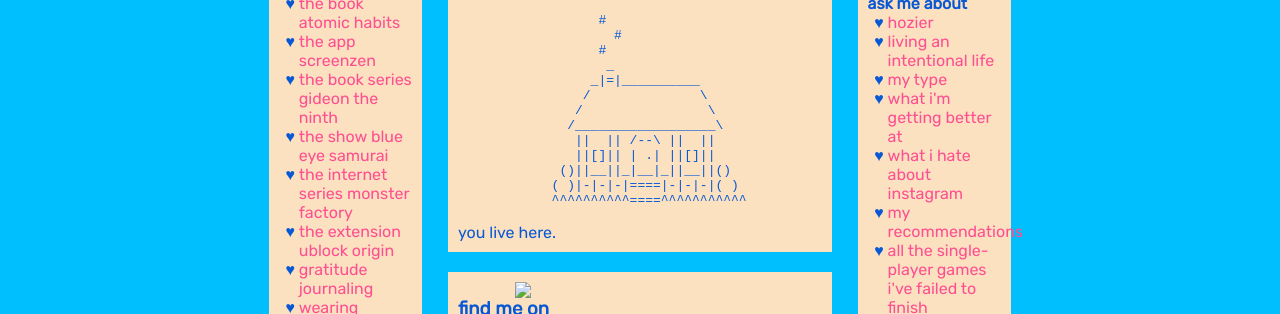
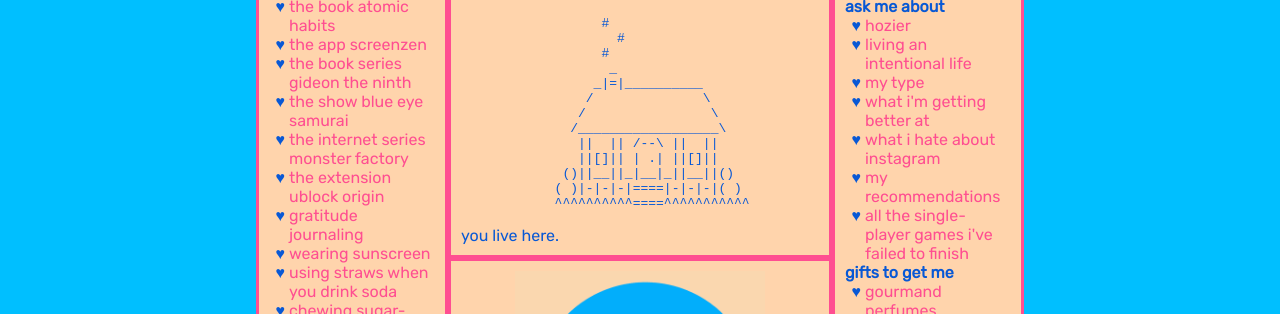
Before and after one commit to GTCcraft/GTCcraft.github.io, a plain HTML site: page index.html in a window 1280 px wide. Shown: the part 288-602 px from the top of the page. Drawn offline with nearby package versions, Linux system fonts and the light colour scheme.

Commit message:
update js, css, added gif

```diff
--- a/script.js
+++ b/script.js
@@ -37,7 +37,7 @@ $(document).ready(function() {
     currentPage.style.display = "flex";
   }
 
-  function openImage(clickedImage) {
+  /*  function openImage(clickedImage) {
       popupWindow.style.display = "block";
       $('#popupBox').html('<img src="' + clickedImage.attr('src') + '" width="100%" height="100%">');
     }
@@ -46,9 +46,11 @@ $(document).ready(function() {
       console.log("girl");
     });
 
+
     $('img').click(function() {
       openImage($(this));
     });
+     */
 
   homeButton.click(function() {
     changeScreen(homepage);
--- a/style.css
+++ b/style.css
@@ -7,6 +7,7 @@ html {
   --nav-height: 50px;
   --very-pink: #FF4E91;
   --very-blue: #0858D5;
+  --tan: #ffd4ac;
 }
 
 * {
@@ -75,10 +76,11 @@ nav {
 }
 
 .box {
-  background-color: #FBE1BF;
+  background-color: var(--tan);
   height: auto;
   padding: 10px;
-  margin-bottom: 20px;
+
+  border: 3px solid var(--very-pink);
 }
 
 .wide {
@@ -86,7 +88,7 @@ nav {
 }
 
 .thin {
-  width: 20%;
+  width: 25%;
 }
 
 #my-logo {
@@ -104,8 +106,8 @@ nav {
   width: 50%;
   display: flex;
   flex-direction: column;
-  justify-content: space-between;
-  height: 200px;
+  justify-content: center;
+  height: auto;
 }
 
 .center {
@@ -178,7 +180,7 @@ nav {
 
 /* Track */
 ::-webkit-scrollbar-track {
-  background: lightpink;
+  background: white;
 }
 
 /* Handle */
```
Also changed, not shown: me in da circle.gif (added). Lines whose indentation alone changed are shown as unchanged.
